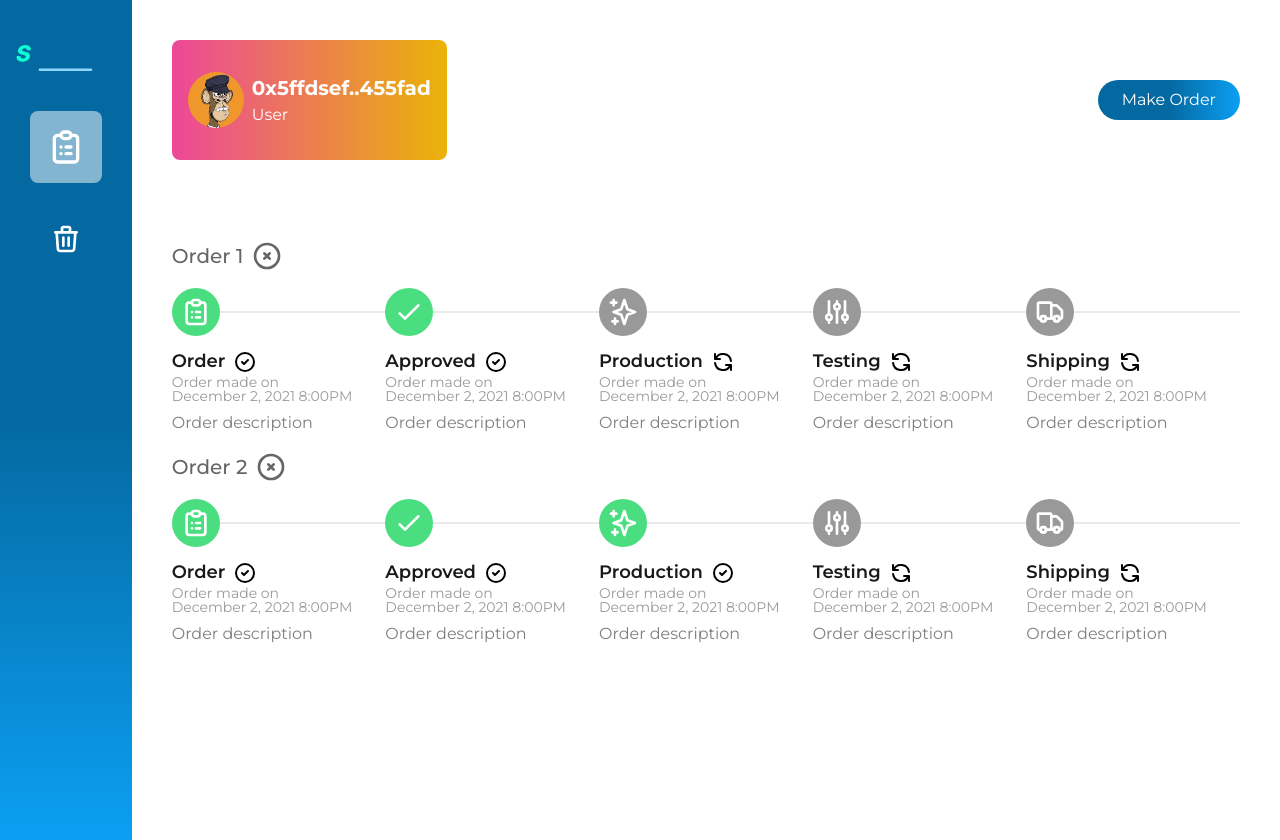
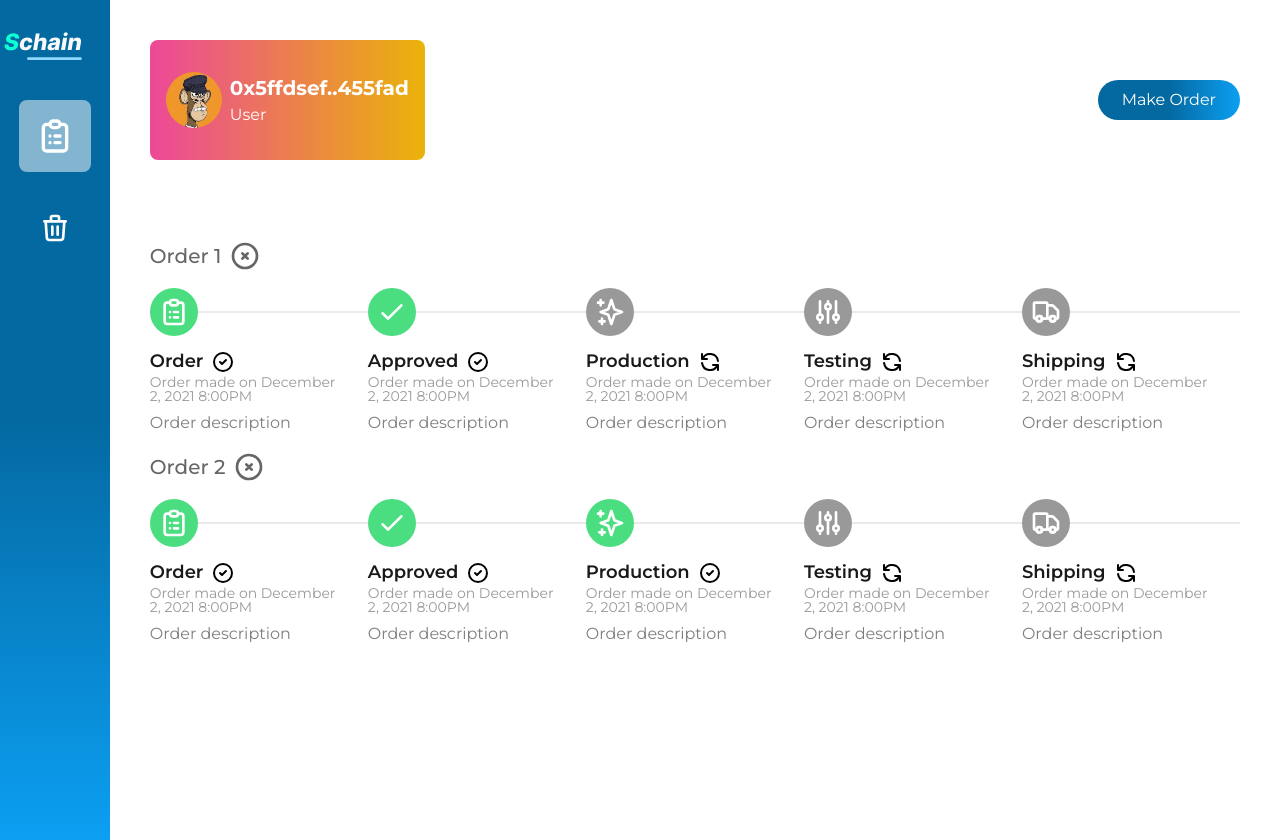
Before and after one commit to mendsalbert/schain, a Next.js app: page /admin in a window 1280 px wide. Built offline with nearby package versions, Linux system fonts and the light colour scheme.

Commit message:
schain ui

```diff
--- a/components/Admin/adminSideNav.tsx
+++ b/components/Admin/adminSideNav.tsx
@@ -4,8 +4,8 @@ type Props = {};
 
 const AdminSideNav = (props: Props) => {
   return (
-    <div className="bg-gradient-to-b hidden  space-y-10 md:flex p-4 flex-col text-center items-center from-[#0469A1] via-[#0469A1]  to-[#0C9FF2]  ">
-      <img src={"/images/logo.svg"} className="w-28 mt-6" />
+    <div className="bg-gradient-to-b hidden  space-y-10 md:flex p-1 flex-col text-center items-center from-[#0469A1] via-[#0469A1]  to-[#0C9FF2]  ">
+      <img src={"/images/logo_2.svg"} className="w-28 mt-6" />
       <div className="bg-[#ffffff81] p-1 md:p-4 rounded-lg">
         <ClipboardListIcon className="h-10 text-white" />
       </div>
--- a/pages/admin.tsx
+++ b/pages/admin.tsx
@@ -15,7 +15,7 @@ const Admin = (props: Props) => {
         <AdminSideNav />
         <div className="w-full px-4 md:px-10 mt-10 h-screen">
           <div className="flex flex-col-reverse  md:flex-row md:items-center md:justify-between">
-            <div className="flex bg-gradient-to-r from-pink-500 to-yellow-500 rounded-lg py-8 px-4 mt-5 md:mt-0 text-white   flex-row  items-center space-x-0 md:space-x-2 ">
+            <div className="flex bg-gradient-to-r  from-pink-500 to-yellow-500 rounded-lg py-8 px-4 mt-5 md:mt-0 text-white   flex-row  items-center space-x-2 md:space-x-2 ">
               <img
                 src="/images/profile.jpg"
                 className="w-14 h-14 rounded-full"
```
Also changed, not shown: public/images/logo_2.svg (added).
